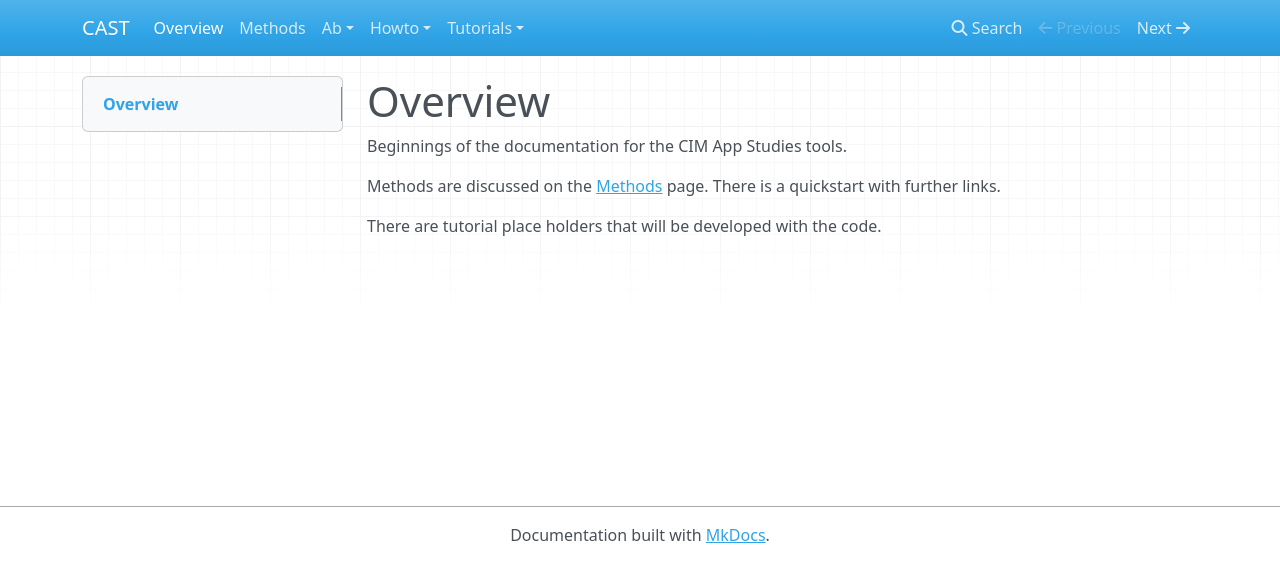
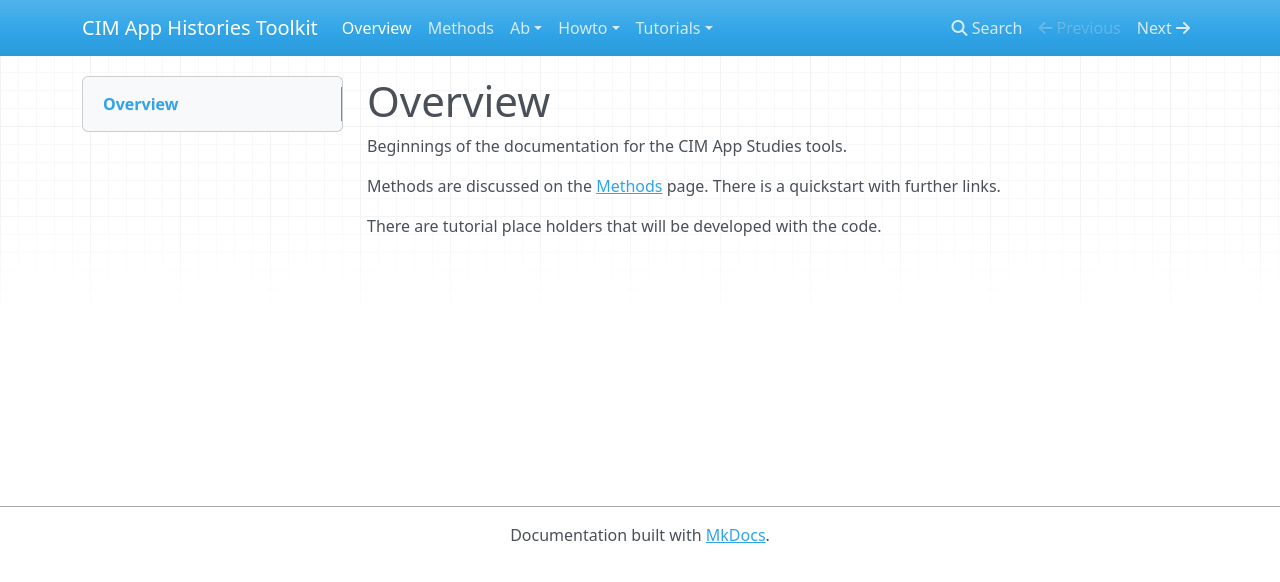
Before and after one commit to iaine/app_histories, an MkDocs documentation site: the page built from docs/index.md, in a window 1280 px wide. Shown: the top 582 px of the page. Built offline with MkDocs 1.6.1, drawn with Linux system fonts in a browser that asks for light colours; nearby versions of some CDN libraries.

Commit message:
Update name

```diff
--- a/mkdocs.yml
+++ b/mkdocs.yml
@@ -1,4 +1,4 @@
-'site_name': "CAST"
+'site_name': "CIM App Histories Toolkit"
 markdown_extensions:
   - attr_list
   - md_in_html
```
